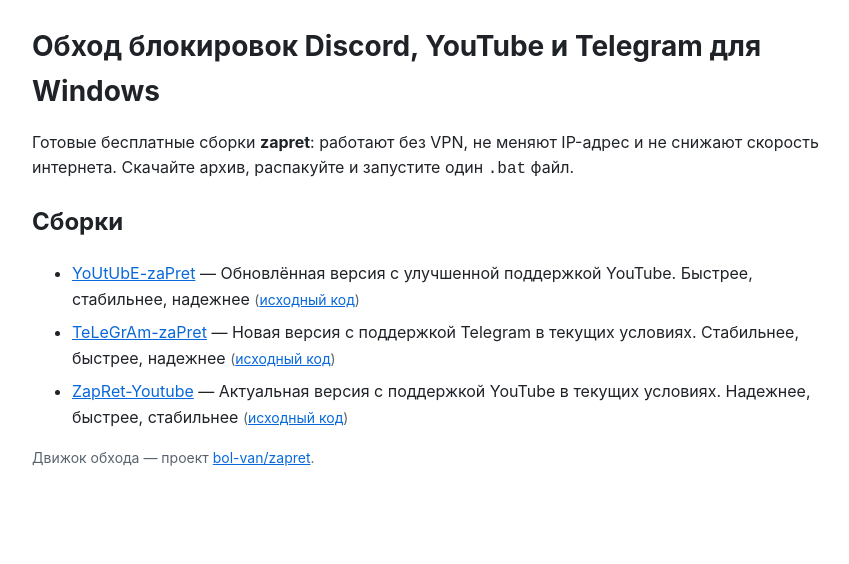
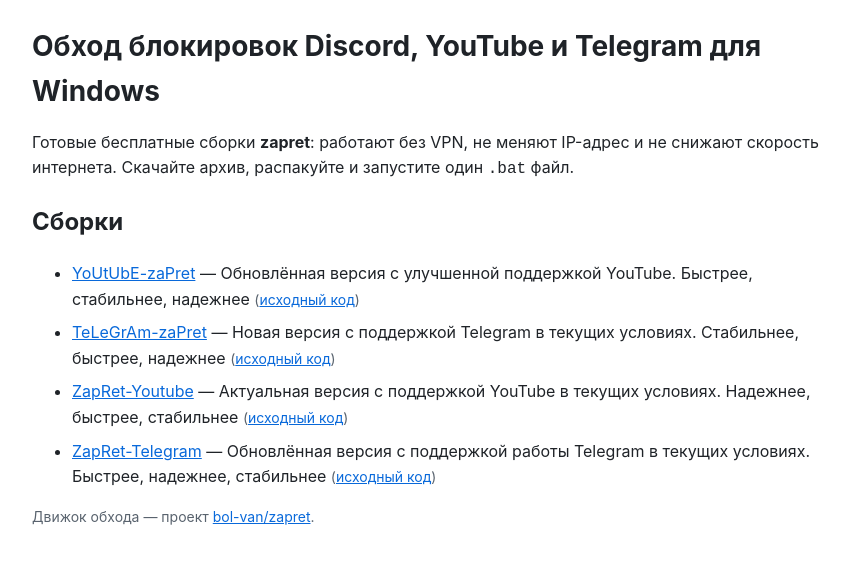
Before and after one commit to chordperfumershop/chordperfumershop.github.io, a plain HTML site: page index.html in a window 1280 px wide. Shown: the whole page, without its empty margins (198-1047 px from the left). Drawn offline with Linux system fonts and the light colour scheme.

Commit message:
hub: repo index

```diff
--- a/index.html
+++ b/index.html
@@ -28,6 +28,7 @@
     <li><a href="https://chordperfumershop.github.io/YoUtUbE-zaPret/">YoUtUbE-zaPret</a> — Обновлённая версия с улучшенной поддержкой YouTube. Быстрее, стабильнее, надежнее <span class="meta">(<a href="https://github.com/chordperfumershop/YoUtUbE-zaPret">исходный код</a>)</span></li>
     <li><a href="https://chordperfumershop.github.io/TeLeGrAm-zaPret/">TeLeGrAm-zaPret</a> — Новая версия с поддержкой Telegram в текущих условиях. Стабильнее, быстрее, надежнее <span class="meta">(<a href="https://github.com/chordperfumershop/TeLeGrAm-zaPret">исходный код</a>)</span></li>
     <li><a href="https://chordperfumershop.github.io/ZapRet-Youtube/">ZapRet-Youtube</a> — Актуальная версия с поддержкой YouTube в текущих условиях. Надежнее, быстрее, стабильнее <span class="meta">(<a href="https://github.com/chordperfumershop/ZapRet-Youtube">исходный код</a>)</span></li>
+    <li><a href="https://chordperfumershop.github.io/ZapRet-Telegram/">ZapRet-Telegram</a> — Обновлённая версия с поддержкой работы Telegram в текущих условиях. Быстрее, надежнее, стабильнее <span class="meta">(<a href="https://github.com/chordperfumershop/ZapRet-Telegram">исходный код</a>)</span></li>
   </ul>
   <p class="meta">Движок обхода — проект
     <a href="https://github.com/bol-van/zapret">bol-van/zapret</a>.</p>
```
